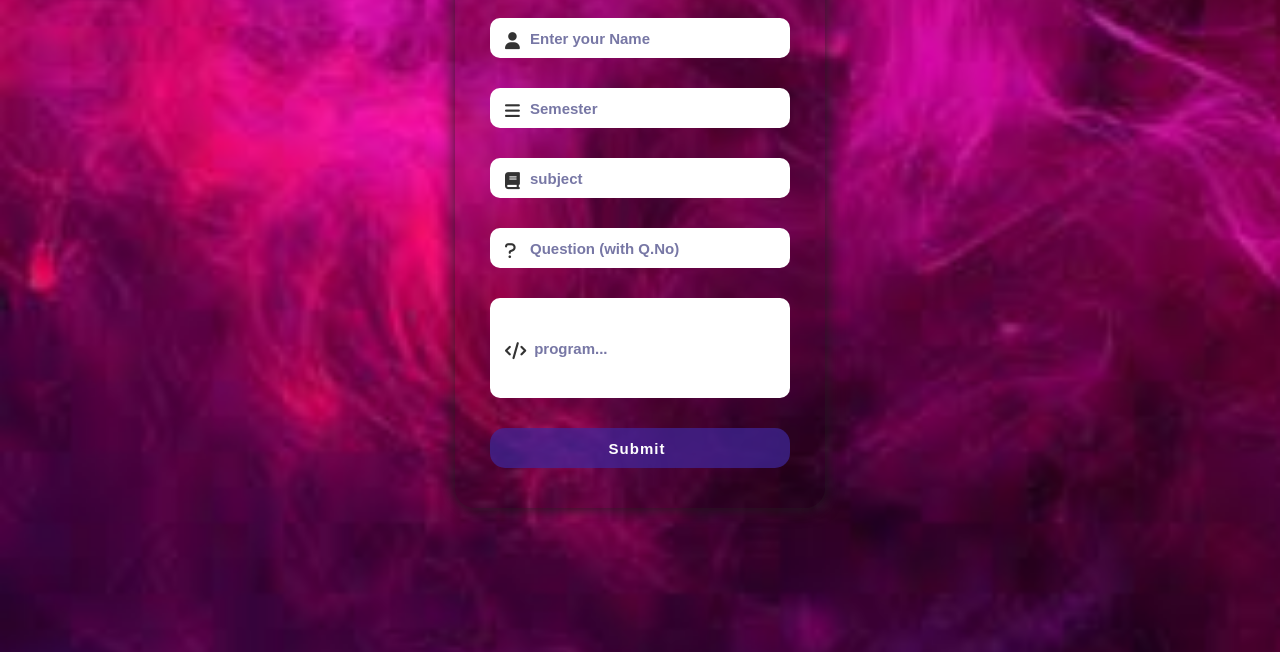
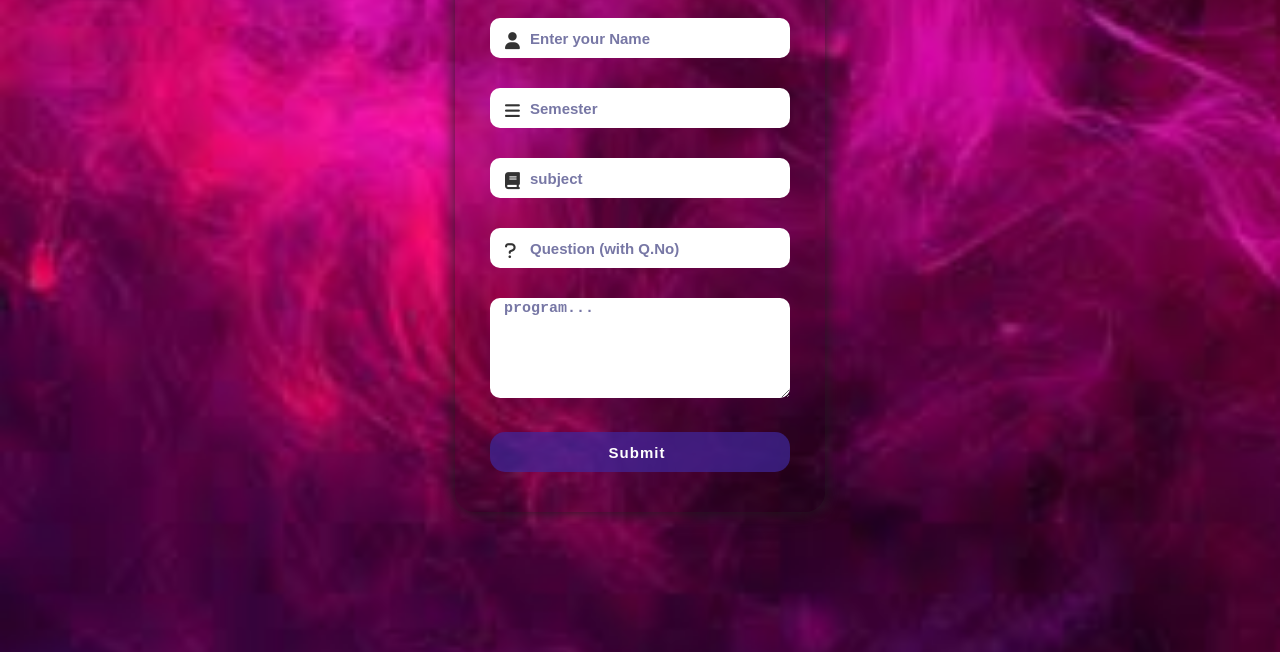
Before and after one commit to azlanajju/code-upload-form, a plain HTML site: page index.html in a window 1280 px wide. Shown: the part 257-909 px from the top of the page. Drawn offline with nearby package versions, Linux system fonts and the light colour scheme.

Commit message:
textarea

```diff
--- a/index.html
+++ b/index.html
@@ -43,8 +43,9 @@
         </span>
         <br>
         <span>
-          <i class="fas fa-code"></i>
-          <input class="code" type="text" placeholder=" program..." name="program" required>
+       <!--            <i class="fas fa-code"></i>      -->
+          <textarea placeholder=" program..." name="program" class="code" name="" id="" cols="30" rows="10"></textarea required>
+
         </span><br>
         <button>Submit</button>
       </form>
```
